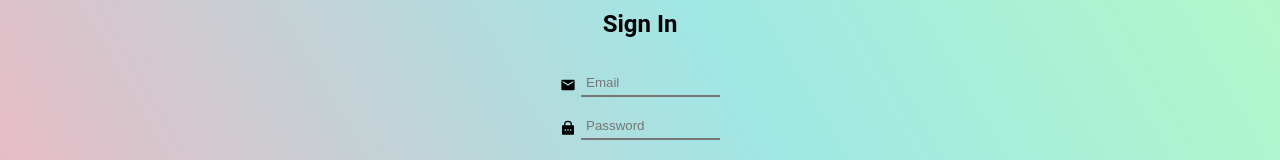
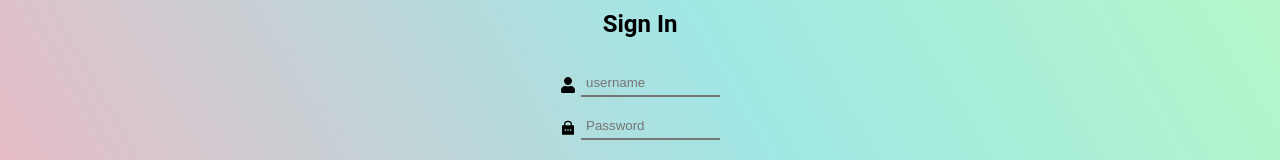
Before and after one commit to hannah68/MoodLifter, a React (Create React App) app: page /signin in a window 1280 px wide. Shown: the part 175-335 px from the top of the page. Built offline with nearby package versions, Linux system fonts and the light colour scheme.

Commit message:
fix username in signin

```diff
--- a/src/client/pages/Signin.tsx
+++ b/src/client/pages/Signin.tsx
@@ -1,6 +1,6 @@
 import {ChangeEvent, FormEvent, useState} from "react";
 import { RiLockPasswordFill } from "react-icons/ri";
-import { MdEmail } from "react-icons/md";
+import { FaUser } from "react-icons/fa";
 import { useNavigate } from 'react-router-dom';
 
 import "../styles/signup.css";
@@ -9,7 +9,7 @@ import {USER_URL} from '../utils/config';
 
 const Signin = () => {
 	const [user, setuser] = useState({
-		email: '',
+		username: '',
 		password: ''
 	});
 
@@ -40,7 +40,7 @@ const Signin = () => {
 		await postUserLoginToDB();
 
 		setuser({
-			email: "",
+			username: "",
 			password: "",
 		});
 
@@ -52,15 +52,15 @@ const Signin = () => {
 			<h2>Sign In</h2>
 			<form className="signin-form" onSubmit={submitHandler}>
 				<div className="input-groups">
-					<label htmlFor="email">
-						<MdEmail />
+					<label htmlFor="username">
+						<FaUser />
 					</label>
 					<input
 					type="text"
-					placeholder="Email"
-					id="email"
-					name="email"
-					value={user.email}
+					placeholder="username"
+					id="username"
+					name="username"
+					value={user.username}
 					onChange={changeHandler}
 					/>
 				</div>
```
